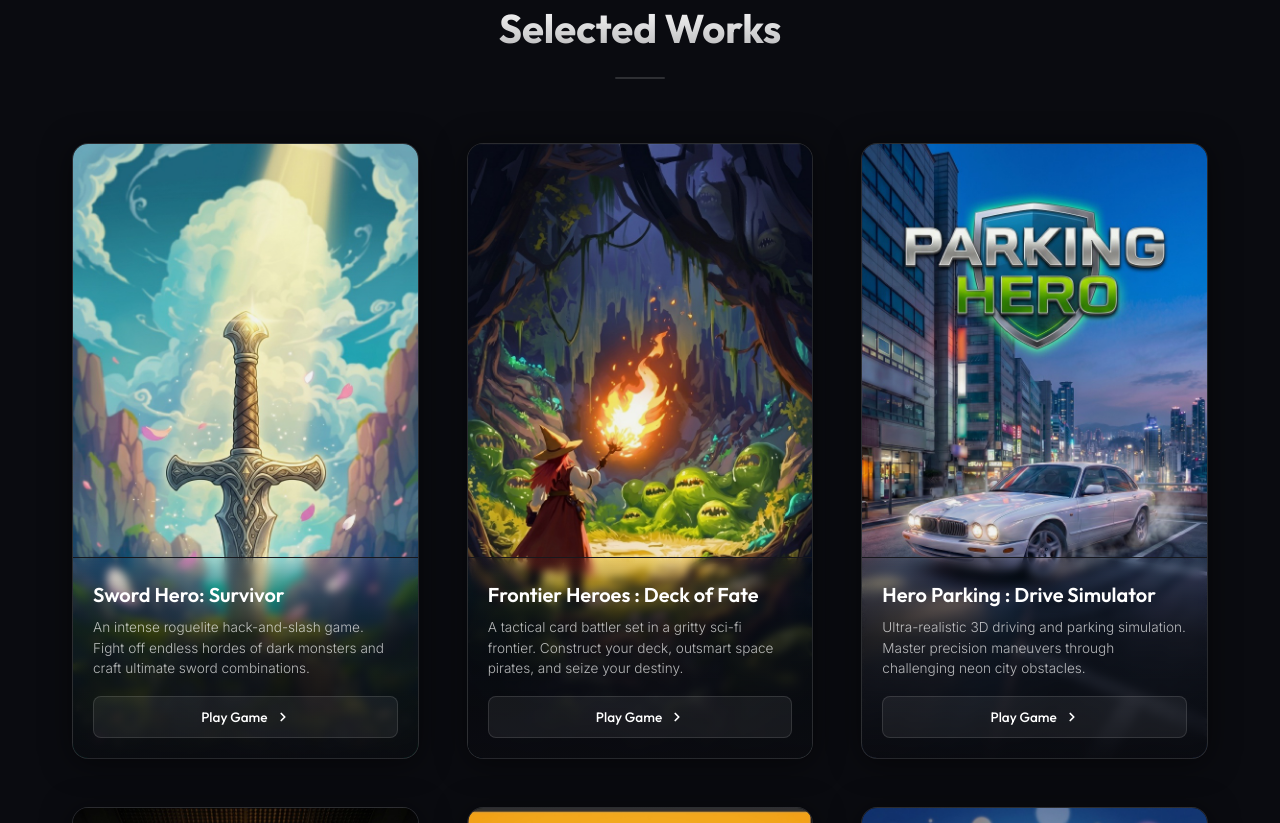
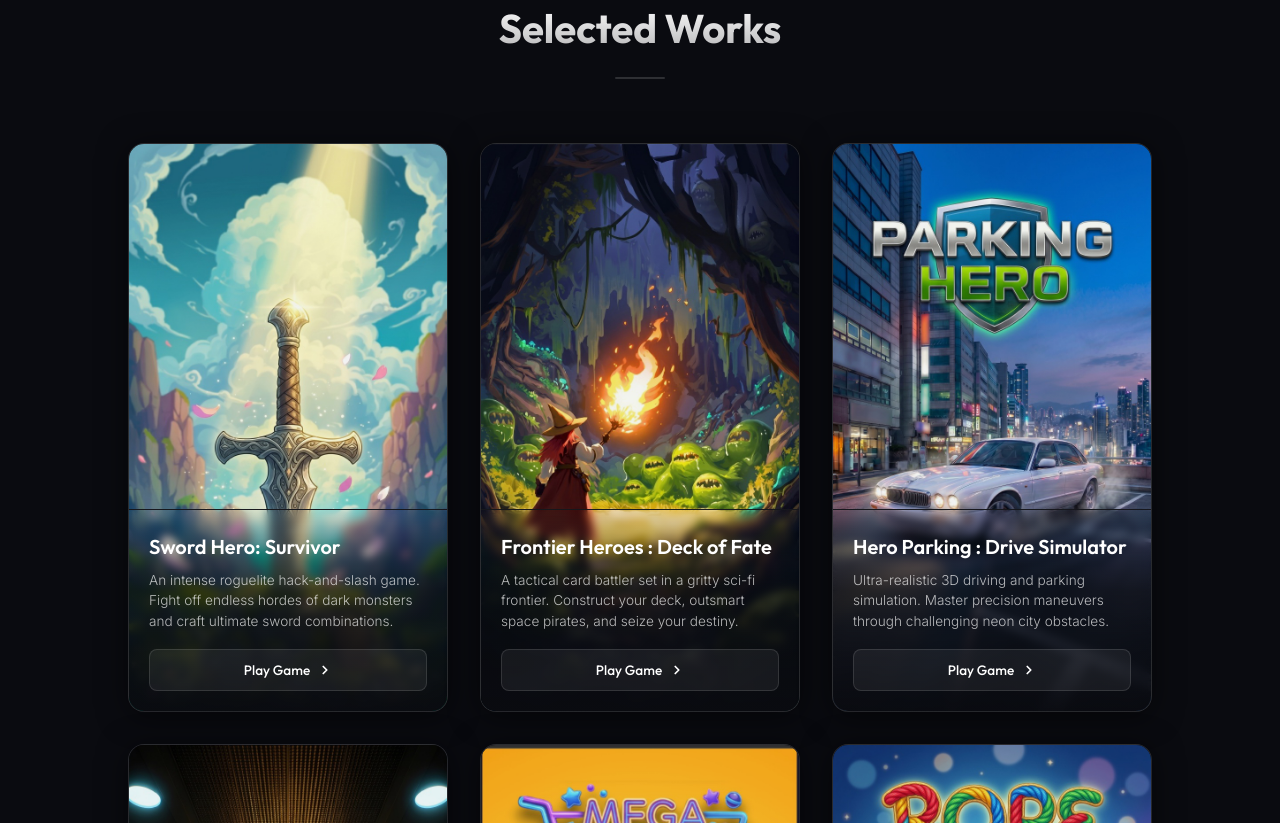
Before and after one commit to AlexBurlakaUkr/Cinematic-Glass-Portfolio, a plain HTML site: page index.html in a window 1280 px wide. Shown: the part 917-1740 px from the top of the page. Drawn offline with Linux system fonts and the light colour scheme.

Commit message:
Update layout: Add favicon and center orphan project cards

```diff
--- a/index.html
+++ b/index.html
@@ -5,6 +5,7 @@
   <meta name="viewport" content="width=device-width, initial-scale=1.0">
   <title>Oleksii Burlaka | Game Developer Portfolio</title>
   <meta name="description" content="Portfolio of Oleksii Burlaka, expert Game Developer with 4+ years of experience crafting Unity and WebGL games.">
+  <link rel="icon" type="image/png" href="assets/LogoOBStudio.png">
   <link rel="stylesheet" href="styles.css">
   <!-- Load Configuration First -->
   <script src="config.js" defer></script>
--- a/styles.css
+++ b/styles.css
@@ -298,26 +298,13 @@ body {
   border-radius: 2px;
 }
 
-/* --- Projects Grid --- */
+/* --- Projects Flex Grid (Centers Orphan Cards) --- */
 .projects-grid {
-  display: grid;
-  grid-template-columns: 1fr;
-  gap: 3rem;
+  display: flex;
+  flex-wrap: wrap;
+  justify-content: center;
+  gap: 2rem;
   width: 100%;
-}
-
-@media (min-width: 640px) {
-  .projects-grid {
-    grid-template-columns: repeat(2, 1fr);
-    gap: 2.5rem;
-  }
-}
-
-@media (min-width: 1024px) {
-  .projects-grid {
-    grid-template-columns: repeat(3, 1fr);
-    gap: 3rem;
-  }
 }
 
 /* --- Project Card (9:16 Aspect Ratio) --- */
@@ -325,6 +312,7 @@ body {
   position: relative;
   overflow: hidden;
   width: 100%;
+  max-width: 320px;
   aspect-ratio: 9 / 16;
   border-radius: 16px;
   cursor: pointer;
```
